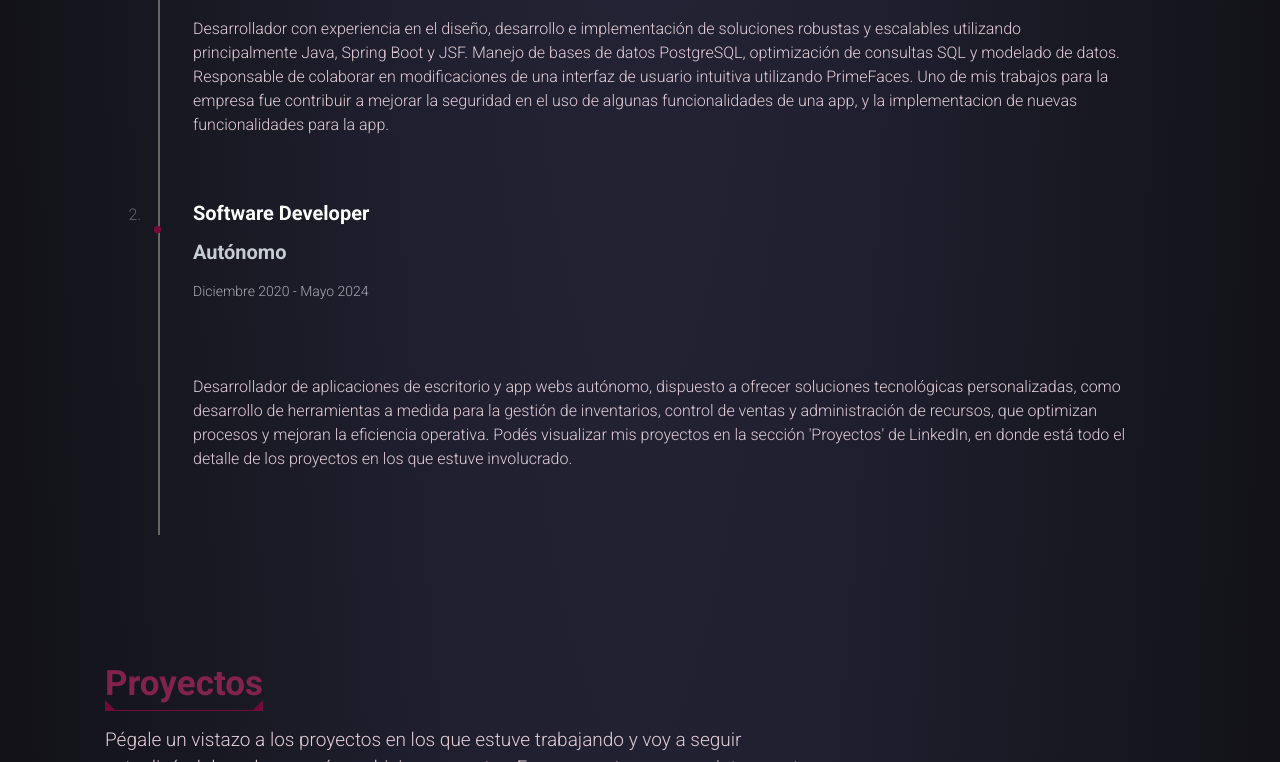
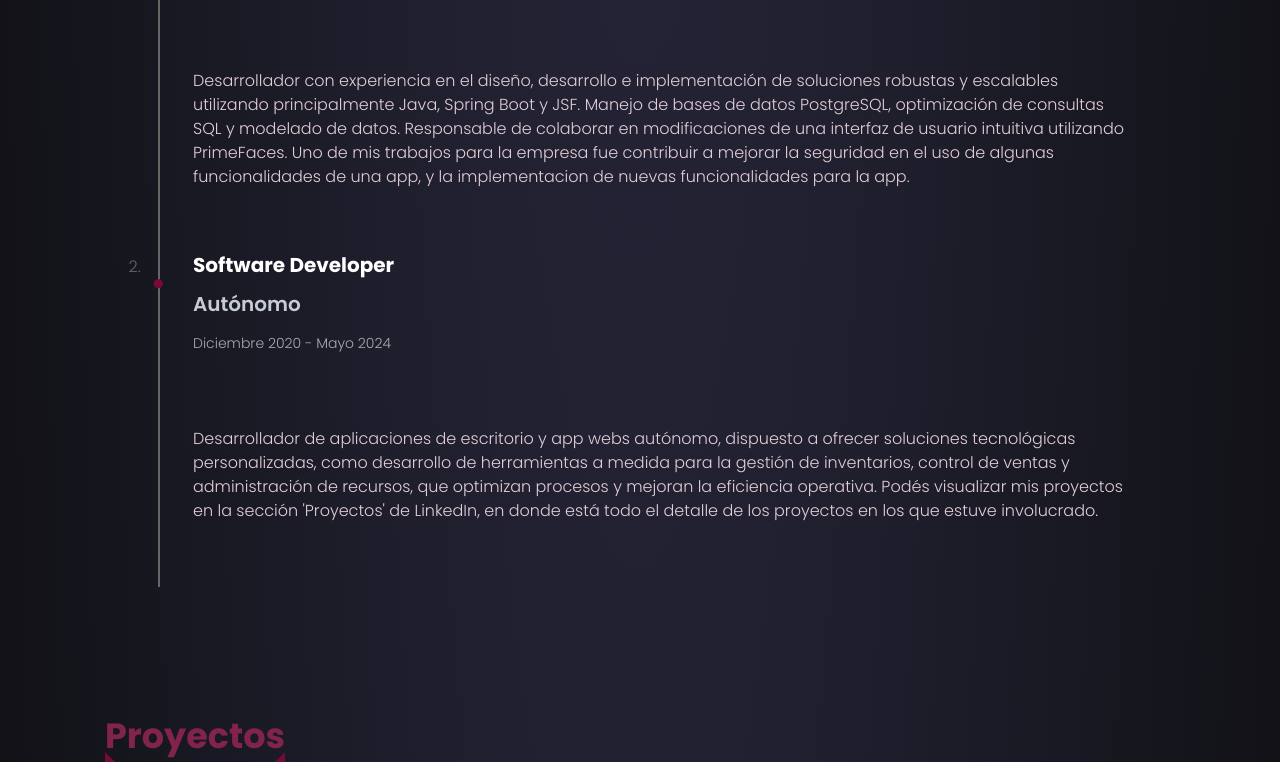
Before and after one commit to ImLevan/ImLevan.github.io, an Astro site: page / in a window 1280 px wide. Shown: the part 2038-2800 px from the top of the page. Built offline with nearby package versions, Linux system fonts and the light colour scheme; Astro itself is replaced by a stand-in of ours; a web font is replaced by a local one.

Commit message:
some adds

```diff
--- a/src/layouts/Layout.astro
+++ b/src/layouts/Layout.astro
@@ -52,6 +52,10 @@ const { title } = Astro.props;
 			rel="stylesheet"
 		/>
 
+		<link rel="preconnect" href="https://fonts.googleapis.com">
+		<link rel="preconnect" href="https://fonts.gstatic.com" crossorigin>
+		<link href="https://fonts.googleapis.com/css2?family=Poppins:ital,wght@0,100;0,200;0,300;0,400;0,500;0,600;0,700;0,800;0,900;1,100;1,200;1,300;1,400;1,500;1,600;1,700;1,800;1,900&family=Syne:wght@400..800&display=swap" rel="stylesheet">
+
 		<!-- CSS Libraries -->
 		<link
 			href="https://stackpath.bootstrapcdn.com/bootstrap/4.4.1/css/bootstrap.min.css"
@@ -81,12 +85,12 @@ const { title } = Astro.props;
 
 	html {
 		scroll-behavior: smooth;
-		font-family: "Roboto", sans-serif;
+		font-family: "Poppins", sans-serif;
 	}
 
 	body {
 		color: #666666;
-		font-family: "Roboto", sans-serif;
+		font-family: "Poppins", sans-serif;
 		font-weight: 300;
 		background: rgb(10 10 10);
 		/*background: var(--background_color);*/
@@ -123,7 +127,7 @@ const { title } = Astro.props;
 	h4,
 	h5,
 	h6 {
-		font-family: "Roboto", sans-serif;
+		font-family: "Poppins", sans-serif;
 		color: #ffffff;
 		margin: 0 0 15px 0;
 		padding: 0;
--- a/src/sections/About.astro
+++ b/src/sections/About.astro
@@ -65,6 +65,7 @@
     }
 
     .about img {
+        border-radius: 37px;
         width: 100%;
     }
 
--- a/src/sections/Header.astro
+++ b/src/sections/Header.astro
@@ -159,7 +159,7 @@
         content: "\f107";
         position: absolute;
         right: 15px;
-        font-family: "Roboto", sans-serif;
+        font-family: "Poppins", sans-serif;
         font-style: normal;
         font-weight: normal;
     }
--- a/src/sections/Hero.astro
+++ b/src/sections/Hero.astro
@@ -88,7 +88,7 @@
 
     .span-text {
         display: inline-block;
-        font-family: "Roboto", sans-serif;
+        font-family: "Poppins", sans-serif;
         white-space: nowrap;
         position: relative;
     }
--- a/src/sections/Portfolio.astro
+++ b/src/sections/Portfolio.astro
@@ -8,7 +8,7 @@ import { allProjects } from "../utilities/projects";
         <header class="section-header">
             <h3 class="section-title">Proyectos</h3>
             <p>
-                Pégale un vistazo a los proyectos en los que estuve trabajando y
+                Visualizá los proyectos en los que estuve trabajando y
                 voy a seguir actualizándolos, alguno más ambicioso que otro.
                 Espero que te parezcan interesantes.
             </p>
```
